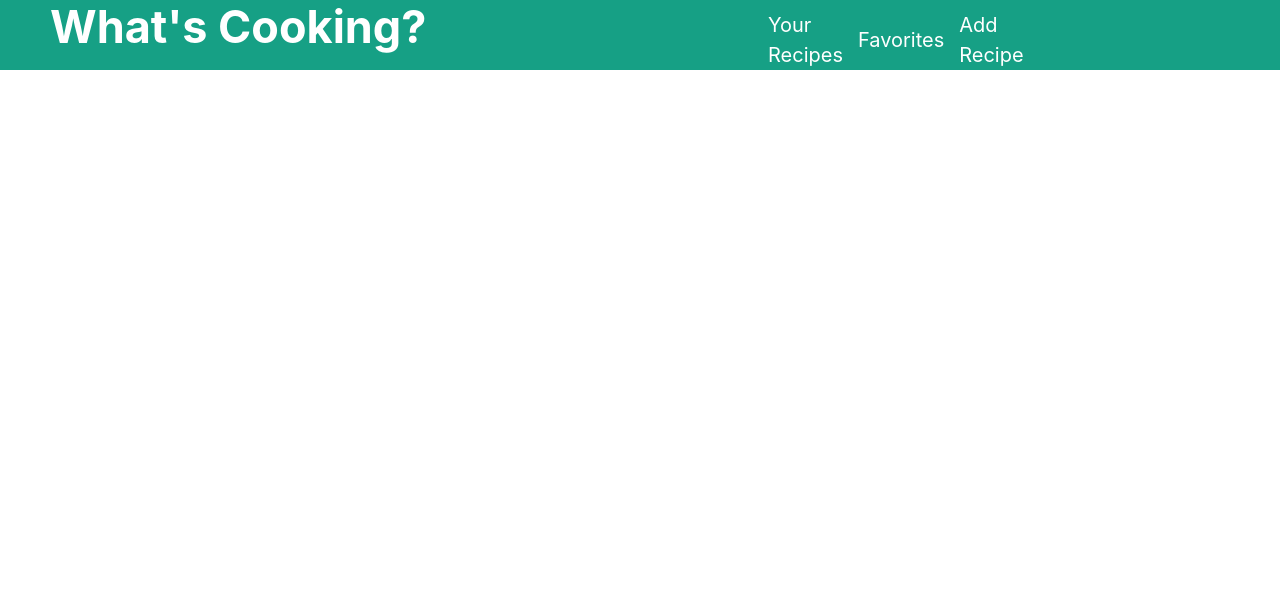
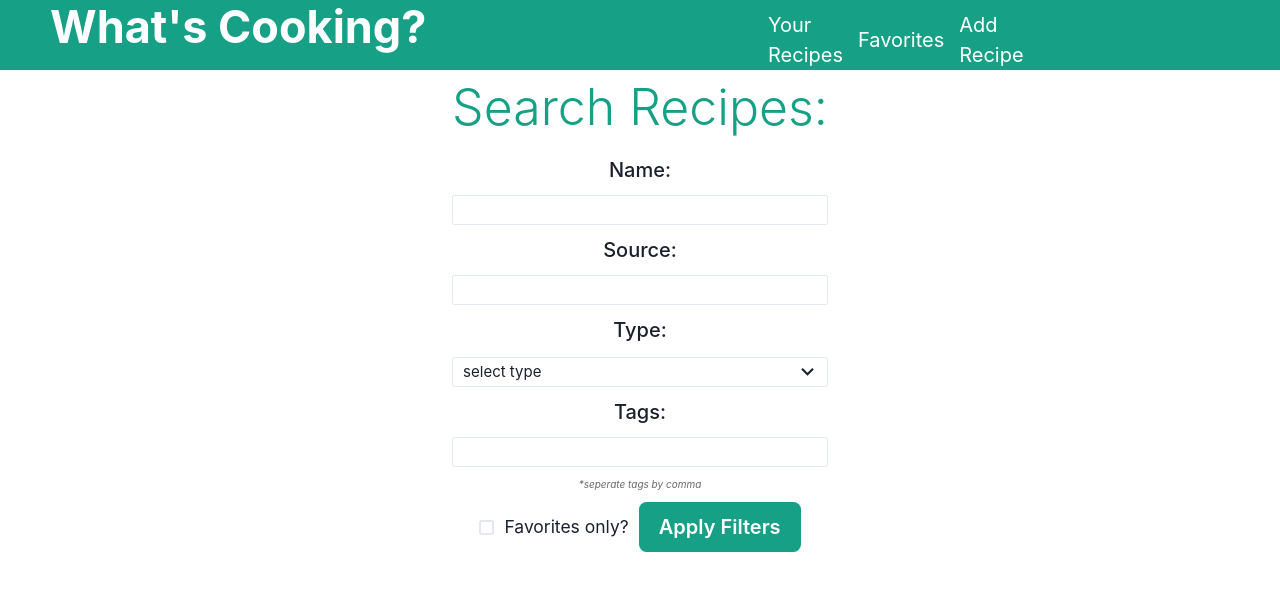
Before and after one commit to ottofrankel/recipes, a React (Create React App) app in the folder src/frontend/: page /search-recipes in a window 1280 px wide. Shown: the top 590 px of the page. Built offline with nearby package versions, Linux system fonts and the light colour scheme.

Commit message:
added recipe searching

```diff
--- a/src/frontend/src/App.tsx
+++ b/src/frontend/src/App.tsx
@@ -4,7 +4,8 @@ import Homescreen from './components/homescreen';
 import IndividualRecipe from './components/indivdual_recipe';
 import Navbar from './components/navbar';
 import RecipeList from './components/recipe_list';
-import UpdateRecipeForm from './components/update_recipe_form';
+import RecipeSearch from './components/recipe_search';
+import UpdateRecipeForm from './components/update_recipe';
 
 function App() {
   return (
@@ -23,6 +24,8 @@ function App() {
 
         <Route exact path="/add-recipe" component={AddRecipeForm}/>
 
+        <Route exact path="/search-recipes" component={RecipeSearch}/>
+
         <Route exact path="/update-recipe/:id" component={UpdateRecipeForm}/>
       </Switch>
     </div>
--- a/src/frontend/src/components/indivdual_recipe.tsx
+++ b/src/frontend/src/components/indivdual_recipe.tsx
@@ -17,7 +17,7 @@ import { useAppSelector } from "../hooks";
 import { IngInterface, RecipeInterface } from "../interfaces";
 import { fetchRecipe, updateRecipe } from "../manage_state/action_dispatch/recipe_actions";
 import { deleteRecipe } from "../manage_state/action_dispatch/recipe_list_actions";
-import { BASE_COLOR } from "../styles/colors";
+import { BASE_COLOR, BUTTON_HOVER_COLOR } from "../styles/colors";
 import TagGrid from "./TagGrid";
 
 interface MatchParams {
@@ -105,7 +105,7 @@ const IndividualRecipe: React.FC<RouteComponentProps<MatchParams>> = (props) =>
             size="xs"
             bg={BASE_COLOR}
             color="white"
-            _hover={{bg: "#1dbb9b"}}
+            _hover={{bg: BUTTON_HOVER_COLOR}}
             onClick={() => history.push("/update-recipe/" + recipe._id)}
             >
               Update Recipe
--- a/src/frontend/src/components/recipe_form.tsx
+++ b/src/frontend/src/components/recipe_form.tsx
@@ -7,7 +7,7 @@ import { Select } from "@chakra-ui/select";
 import { Textarea } from "@chakra-ui/textarea";
 import { Button } from "@chakra-ui/button";
 import { useHistory } from "react-router-dom";
-import { BASE_COLOR } from "../styles/colors";
+import { BASE_COLOR, BUTTON_HOVER_COLOR } from "../styles/colors";
 import { postRecipe } from "../manage_state/action_dispatch/recipe_list_actions";
 import { updateRecipe } from "../manage_state/action_dispatch/recipe_actions";
 import checkErrors from "./validation";
@@ -118,8 +118,13 @@ const RecipeForm: React.FC<Props> = ({
         {/* TODO: Improve select */}
         <Box>
           <HStack>
-          <FormLabel htmlFor="recipe-type" placeholder="select type">Type:</FormLabel>
-            <Select id={"recipe-type"} placeholder="select type" size="xs" onChange={e => setType(e.target.value)}>
+            <FormLabel htmlFor="recipe-type" placeholder="select type">Type:</FormLabel>
+            <Select
+              id={"recipe-type"}
+              placeholder="select type"
+              size="xs"
+              onChange={e => setType(e.target.value)}
+             >
               <option value="breakfast">Breakfast</option>
               <option value="lunch">Lunch</option>
               <option value="dinner">Dinner</option>
@@ -229,7 +234,7 @@ const RecipeForm: React.FC<Props> = ({
         type="submit"
         bg={BASE_COLOR}
         color="white"
-        _hover={{bg: "#1dbb9b"}}
+        _hover={{bg: BUTTON_HOVER_COLOR}}
         onClick={handleSubmit}
         >
           {formType === "new" ? "Add Recipe" : "Update Recipe" }
--- a/src/frontend/src/components/recipe_list.tsx
+++ b/src/frontend/src/components/recipe_list.tsx
@@ -1,10 +1,12 @@
 import React, { useEffect } from "react";
-import { useLocation } from "react-router";
-import { SimpleGrid } from "@chakra-ui/layout";
+import { useLocation, useHistory } from "react-router";
+import { SimpleGrid, Center, VStack } from "@chakra-ui/layout";
+import { Button } from "@chakra-ui/button";
 import { useAppSelector } from "../hooks";
 import { fetchFavs, fetchRecipes } from "../manage_state/action_dispatch/recipe_list_actions";
 import { RecipeInterface } from "../interfaces";
 import RecipeListItem from "./recipe_list_item";
+import { BASE_COLOR, BUTTON_HOVER_COLOR } from "../styles/colors";
 
 interface Props {
   favsOnly: boolean
@@ -12,6 +14,7 @@ interface Props {
 
 const RecipeList: React.FC<Props> = ({ favsOnly }) => {
   const location = useLocation();
+  const history = useHistory();
 
   useEffect(() => {
     if (!favsOnly)
@@ -46,6 +49,22 @@ const RecipeList: React.FC<Props> = ({ favsOnly }) => {
 
   return(
     <div>
+      <Center>
+        <VStack>
+          <h2 className="page-title">Recipes:</h2>
+          <Button
+            size="xs"
+            variant="outline"
+            color={BASE_COLOR}
+            borderColor={BASE_COLOR}
+            _hover={{bg: BASE_COLOR, color: "white"}}
+            onClick={() => history.push("/search-recipes")}
+          >
+            Apply Filters
+          </Button>
+        </VStack>
+      </Center>
+
       <SimpleGrid columns={[1, 3, 4]} spacing={10} m={3}>
         {renderRecipes()}
       </SimpleGrid>
--- /dev/null
+++ b/src/frontend/src/components/recipe_search.tsx
@@ -0,0 +1,108 @@
+import React, { useState } from "react";
+import { useHistory } from "react-router";
+import { FormLabel } from "@chakra-ui/form-control";
+import { Input } from "@chakra-ui/input";
+import { Center, VStack, HStack } from "@chakra-ui/layout";
+import { Button } from "@chakra-ui/button";
+import { Select } from "@chakra-ui/select";
+import { BASE_COLOR, BUTTON_HOVER_COLOR } from "../styles/colors";
+import { Checkbox } from "@chakra-ui/checkbox";
+
+const RecipeSearch: React.FC = () => {
+  const history = useHistory();
+
+  const [nameFilter, setNameFilter] = useState('');
+  const [sourceFilter, setSourceFilter] = useState('');
+  const [typeFilter, setTypeFilter] = useState('');
+  const [favFilter, setFavFilter] = useState(false);
+  const [tagFilter, setTagFilter] = useState('');
+
+  const handleSearchClick = () => {
+    let queryString: string = "?"
+
+    if (nameFilter) queryString += "name=" + nameFilter;
+    if (sourceFilter) queryString += "&source=" + sourceFilter;
+    if (typeFilter) queryString += "&type=" + typeFilter;
+    if (favFilter) queryString += "&fav=true";
+    if (tagFilter) queryString += "&tags=" + tagFilter;
+
+    history.push('/recipes' + queryString);
+  }
+
+  return (
+    <Center>
+      <VStack>
+        <h2 className="page-title">Search Recipes:</h2>
+
+        <FormLabel htmlFor="filter-name">Name:</FormLabel>
+        <Input
+          value={nameFilter}
+          id={"filter-name"}
+          size="xs"
+          onChange={e => setNameFilter(e.target.value)}
+        >
+        </Input>
+
+        <FormLabel htmlFor="filter-source">Source:</FormLabel>
+        <Input
+          value={sourceFilter}
+          id={"filter-source"}
+          size="xs"
+          onChange={e => setSourceFilter(e.target.value)}
+        >
+        </Input>
+
+        <FormLabel htmlFor="filter-type">Type:</FormLabel>
+        <Select
+          id={"filter-type"}
+          placeholder="select type"
+          value={typeFilter}
+          size="xs"
+          onChange={e => setTypeFilter(e.target.value)}
+        >
+          <option value="breakfast">Breakfast</option>
+          <option value="lunch">Lunch</option>
+          <option value="dinner">Dinner</option>
+          <option value="side">Side Dish/Appetizer</option>
+          <option value="dessert">Dessert</option>
+          <option value="dessert">Drink</option>
+          <option value="other">Snack</option>
+        </Select>
+
+        <FormLabel htmlFor="filter-tags">Tags:</FormLabel>
+
+        <Input
+          value={tagFilter}
+          id={"filter-tags"}
+          size="xs"
+          onChange={e => setTagFilter(e.target.value)}
+        >
+        </Input>
+        <p className="tag-instructions"><em>*seperate tags by comma</em></p>
+
+        <HStack>
+          <Checkbox
+          size="sm"
+          iconColor={BASE_COLOR}
+          colorScheme="grey"
+          onChange={() => setFavFilter(!favFilter)}
+          >
+            Favorites only?
+          </Checkbox>
+
+          <Button
+          type="submit"
+          bg={BASE_COLOR}
+          color="white"
+          _hover={{bg: BUTTON_HOVER_COLOR}}
+          onClick={handleSearchClick}
+          >
+            Apply Filters
+          </Button>
+        </HStack>
+      </VStack>
+    </Center>
+  )
+}
+
+export default RecipeSearch;
--- a/src/frontend/src/styles/colors.ts
+++ b/src/frontend/src/styles/colors.ts
@@ -1 +1,2 @@
 export const BASE_COLOR: string = "#16a085";
+export const BUTTON_HOVER_COLOR: string = "#1dbb9b";
```
Also changed, not shown: src/frontend/src/components/update_recipe.tsx (renamed from src/frontend/src/components/update_recipe_form.tsx), 7 other files (tests, documents, lock files or other folders).
